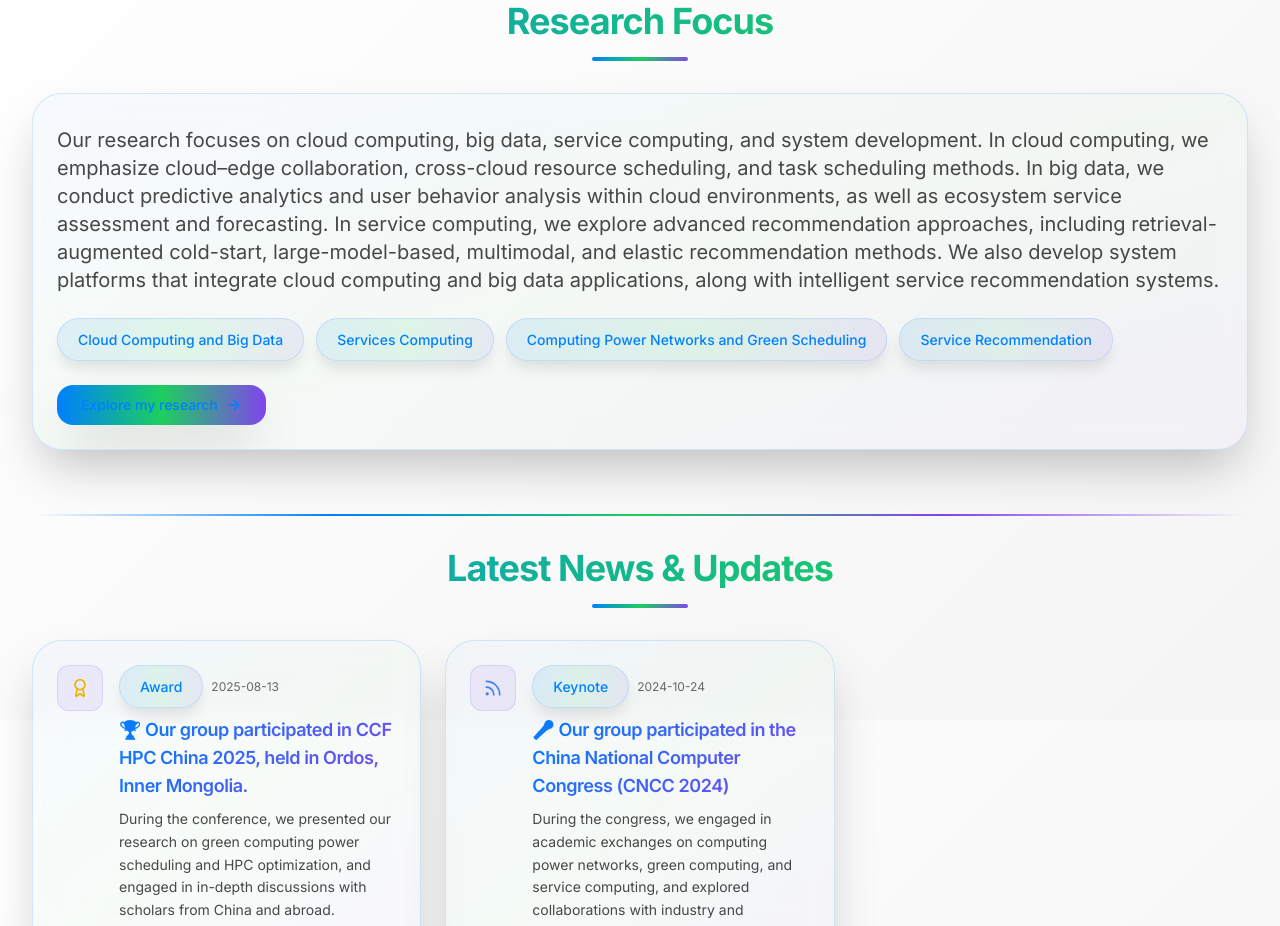
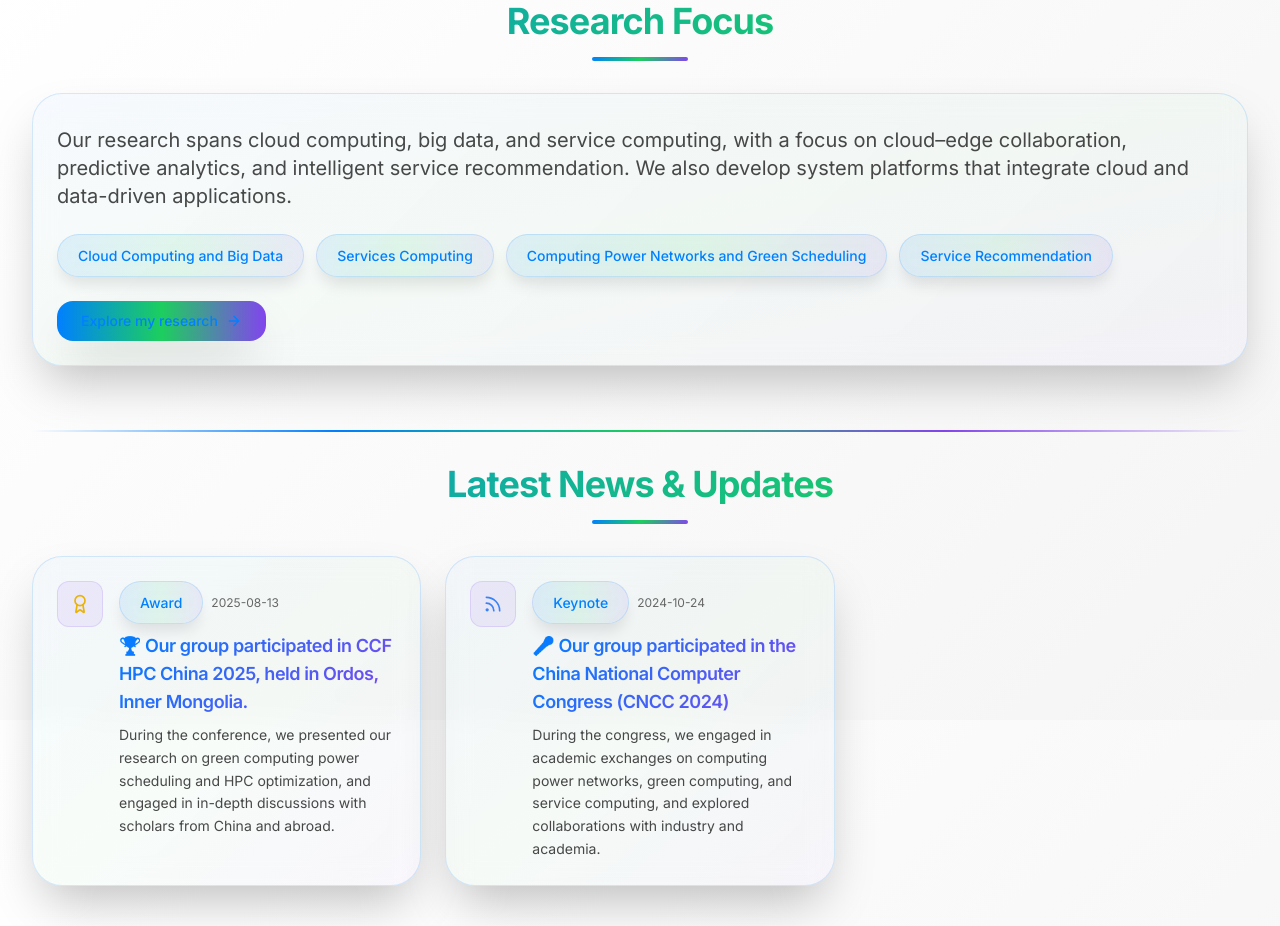
Before and after one commit to chairmanrdq/chairmanrdq.github.io, a Next.js app: page / in a window 1280 px wide. Shown: the part 880-1806 px from the top of the page. Built offline with nearby package versions, Linux system fonts and the light colour scheme.

Commit message:
Update page.tsx

```diff
--- a/src/app/page.tsx
+++ b/src/app/page.tsx
@@ -22,7 +22,8 @@ const scholarData = {
     { name: "ORCID", url: "#", icon: <svg xmlns="http://www.w3.org/2000/svg" width="16" height="16" viewBox="0 0 256 256" fill="currentColor"><path d="M256,128c0,70.7-57.3,128-128,128S0,198.7,0,128C0,57.3,57.3,0,128,0S256,57.3,256,128z M126.1,208.9h-20V128.4c0-12.8-2.4-23.1-7.1-30.8c-4.7-7.7-11.7-11.5-21.1-11.5c-8.1,0-14.7,3.1-19.9,9.2c-5.2,6.1-7.8,15.1-7.8,26.9v86.8H29.4V72.4h20.8v10c3.8-4.5,8.2-7.9,13.4-10.2c5.1-2.3,10.6-3.5,16.5-3.5c15.9,0,28.1,5.9,36.5,17.7c8.4,11.8,12.6,28.5,12.6,50.1L126.1,208.9L126.1,208.9z M198.8,208.9h-20.5V112.4c0-11-1.4-19.1-4.1-24.4c-2.8-5.2-7.3-7.8-13.5-7.8c-6.9,0-12.3,2.9-16.1,8.6c-3.9,5.8-5.8,13.9-5.8,24.4v85.7h-20.5V72.4h20.5v10.5c3.4-4.2,7.4-7.4,11.9-9.7c4.5-2.3,9.5-3.4,14.9-3.4c11.2,0,20.1,3.6,26.7,10.9c6.6,7.3,9.9,17.7,9.9,31.2V208.9z"/></svg> },
     { name: "LinkedIn", url: "#", icon: <LinkIcon className="h-4 w-4" /> },
   ],
-  researchFocusSummary: "Our research focuses on cloud computing, big data, service computing, and system development. In cloud computing, we emphasize cloud–edge collaboration, cross-cloud resource scheduling, and task scheduling methods. In big data, we conduct predictive analytics and user behavior analysis within cloud environments, as well as ecosystem service assessment and forecasting. In service computing, we explore advanced recommendation approaches, including retrieval-augmented cold-start, large-model-based, multimodal, and elastic recommendation methods. We also develop system platforms that integrate cloud computing and big data applications, along with intelligent service recommendation systems.",
+  researchFocusSummary: "Our research spans cloud computing, big data, and service computing, with a focus on cloud–edge collaboration, predictive analytics, and intelligent service recommendation. We also develop system platforms that integrate cloud and data-driven applications.",
+  //researchFocusSummary: "Our research focuses on cloud computing, big data, service computing, and system development. In cloud computing, we emphasize cloud–edge collaboration, cross-cloud resource scheduling, and task scheduling methods. In big data, we conduct predictive analytics and user behavior analysis within cloud environments, as well as ecosystem service assessment and forecasting. In service computing, we explore advanced recommendation approaches, including retrieval-augmented cold-start, large-model-based, multimodal, and elastic recommendation methods. We also develop system platforms that integrate cloud computing and big data applications, along with intelligent service recommendation systems.",
   researchKeywords: [
     "Cloud Computing and Big Data",
     "Services Computing",
```
